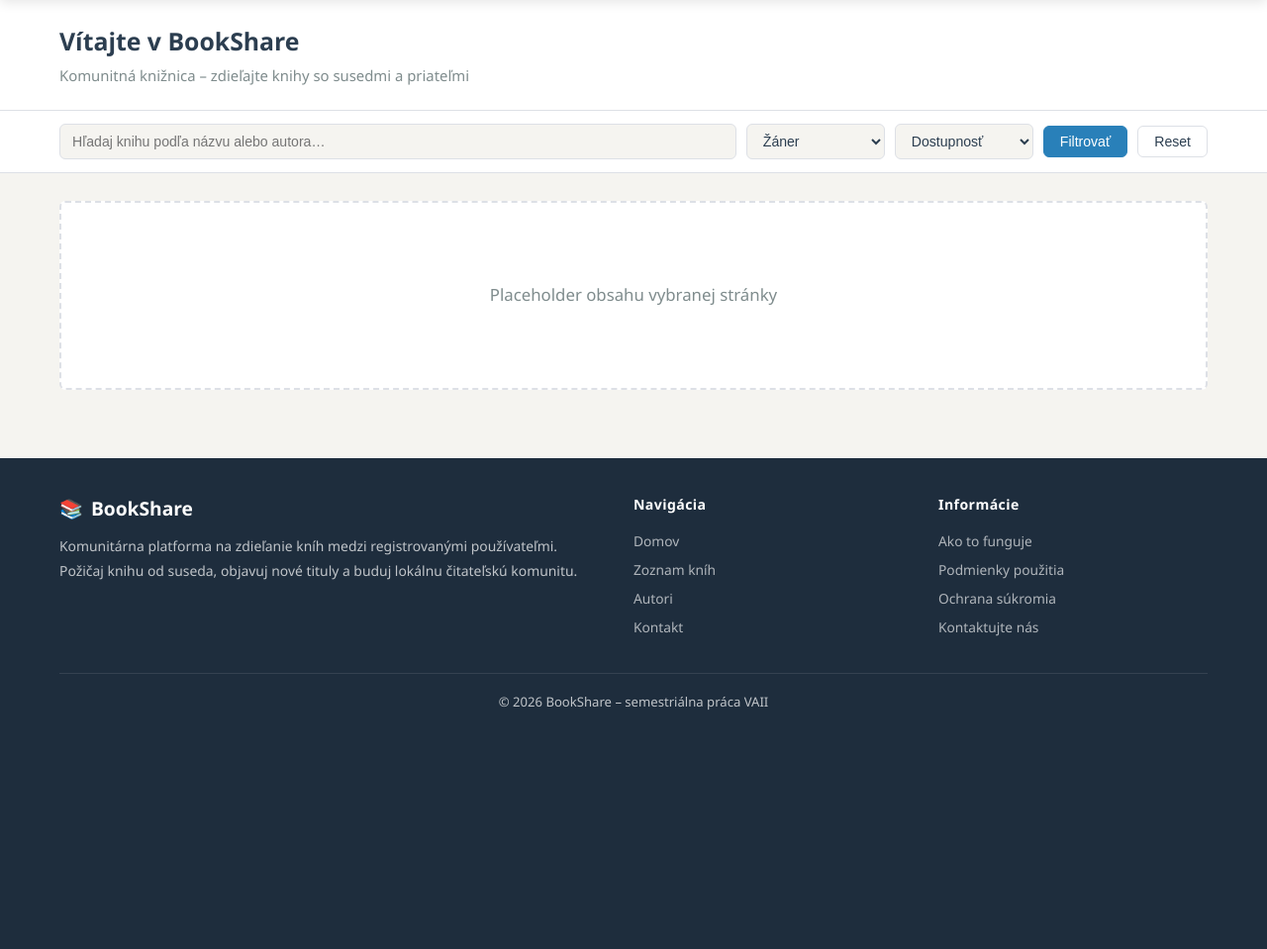
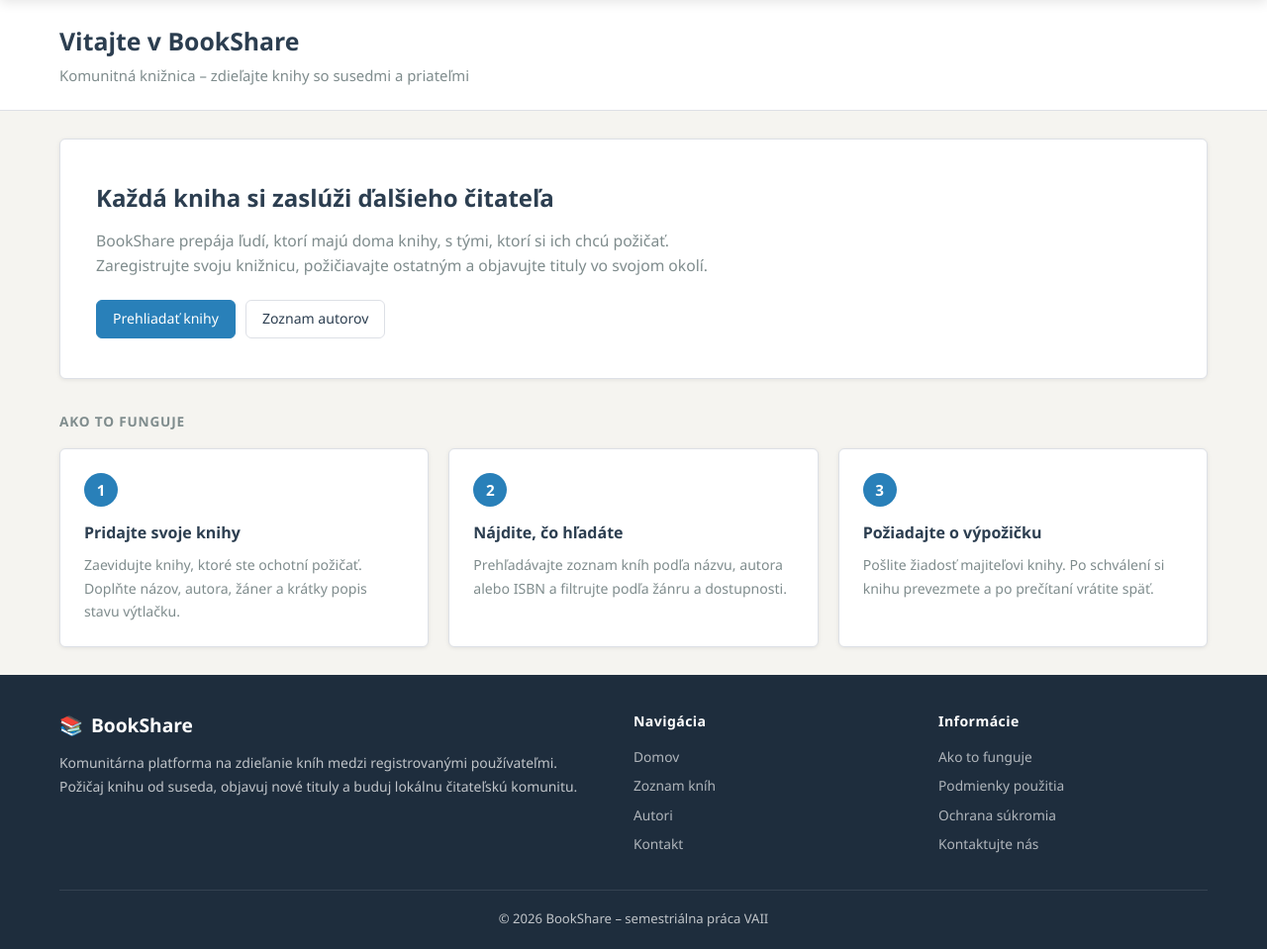
Before and after one commit to ondrejkocun/semestralna-praca-vaii, a PHP site: page / in a window 1280 px wide. Shown: the part 60-1019 px from the top of the page at 99% size. Before the commit the page ends 778 px from the top, so only its background shows below. Run offline with PHP 8.4, Linux system fonts and the light colour scheme; some libraries are stand-ins or nearby versions.

Commit message:
Zadanie 6

```diff
--- a/App/Views/Home/index.view.php
+++ b/App/Views/Home/index.view.php
@@ -4,38 +4,55 @@
 
 <div class="page-heading">
     <div class="container">
-        <h1>Vítajte v BookShare</h1>
+        <h1>Vitajte v BookShare</h1>
         <p>Komunitná knižnica – zdieľajte knihy so susedmi a priateľmi</p>
-    </div>
-</div>
-
-<div class="filter-bar">
-    <div class="container">
-        <div class="filter-bar-inner">
-            <input type="search" placeholder="Hľadaj knihu podľa názvu alebo autora…">
-            <select>
-                <option value="">Žáner</option>
-                <option>Informatika</option>
-                <option>Beletria</option>
-                <option>Sci-fi a fantasy</option>
-                <option>Ekonómia</option>
-                <option>Matematika</option>
-            </select>
-            <select>
-                <option value="">Dostupnosť</option>
-                <option>Dostupná</option>
-                <option>Požičaná</option>
-            </select>
-            <button class="btn btn-primary">Filtrovať</button>
-            <button class="btn btn-ghost">Reset</button>
-        </div>
     </div>
 </div>
 
 <main class="page-body">
     <div class="container">
-        <div class="placeholder-block">
-            <p>Placeholder obsahu vybranej stránky</p>
-        </div>
+
+        <section class="hero">
+            <h2>Každá kniha si zaslúži ďalšieho čitateľa</h2>
+            <p>
+                BookShare prepája ľudí, ktorí majú doma knihy, s tými, ktorí si ich chcú požičať.
+                Zaregistrujte svoju knižnicu, požičiavajte ostatným a objavujte tituly vo svojom okolí.
+            </p>
+            <div class="hero-actions">
+                <a href="<?= $link->url('books.index') ?>" class="btn btn-primary">Prehliadať knihy</a>
+                <a href="<?= $link->url('authors.index') ?>" class="btn btn-ghost">Zoznam autorov</a>
+            </div>
+        </section>
+
+        <section>
+            <p class="section-label">Ako to funguje</p>
+            <div class="steps-grid">
+                <article class="step-card">
+                    <div class="step-number">1</div>
+                    <h3>Pridajte svoje knihy</h3>
+                    <p>
+                        Zaevidujte knihy, ktoré ste ochotní požičať. Doplňte názov, autora, žáner
+                        a krátky popis stavu výtlačku.
+                    </p>
+                </article>
+                <article class="step-card">
+                    <div class="step-number">2</div>
+                    <h3>Nájdite, čo hľadáte</h3>
+                    <p>
+                        Prehľadávajte zoznam kníh podľa názvu, autora alebo ISBN a filtrujte
+                        podľa žánru a dostupnosti.
+                    </p>
+                </article>
+                <article class="step-card">
+                    <div class="step-number">3</div>
+                    <h3>Požiadajte o výpožičku</h3>
+                    <p>
+                        Pošlite žiadosť majiteľovi knihy. Po schválení si knihu prevezmete
+                        a po prečítaní vrátite späť.
+                    </p>
+                </article>
+            </div>
+        </section>
+
     </div>
 </main>
--- a/App/Views/Layouts/root.layout.view.php
+++ b/App/Views/Layouts/root.layout.view.php
@@ -37,7 +37,8 @@ $currentAction     = strtolower($_GET['a'] ?? 'index');
                            class="nav-link <?= $currentController === 'books' ? 'active' : '' ?>">Knihy</a></li>
                     <li><a href="#" class="nav-link">Moje knihy</a></li>
                     <li><a href="#" class="nav-link">V&#253;po&#382;i&#269;ky</a></li>
-                    <li><a href="#" class="nav-link">Autori</a></li>
+                    <li><a href="<?= $link->url('authors.index') ?>"
+                           class="nav-link <?= $currentController === 'authors' ? 'active' : '' ?>">Autori</a></li>
                     <li><a href="<?= $link->url('home.contact') ?>"
                            class="nav-link <?= $currentController === 'home' && $currentAction === 'contact' ? 'active' : '' ?>">Kontakt</a></li>
                 </ul>
@@ -74,7 +75,7 @@ $currentAction     = strtolower($_GET['a'] ?? 'index');
                 <ul class="footer-links">
                     <li><a href="<?= $link->url('home.index') ?>">Domov</a></li>
                     <li><a href="<?= $link->url('books.index') ?>">Zoznam kn&#237;h</a></li>
-                    <li><a href="#">Autori</a></li>
+                    <li><a href="<?= $link->url('authors.index') ?>">Autori</a></li>
                     <li><a href="<?= $link->url('home.contact') ?>">Kontakt</a></li>
                 </ul>
             </div>
--- a/public/css/styl.css
+++ b/public/css/styl.css
@@ -491,6 +491,164 @@ a {
     text-align: center;
 }
 
+/* === Home page hero === */
+.hero {
+    background: var(--surface);
+    border: 1px solid var(--border);
+    border-radius: var(--radius);
+    padding: 40px 36px;
+    margin-bottom: 32px;
+    box-shadow: var(--shadow-sm);
+}
+
+.hero h2 {
+    font-size: 1.5rem;
+    font-weight: 700;
+    margin-bottom: 12px;
+}
+
+.hero p {
+    color: var(--muted);
+    font-size: 0.98rem;
+    max-width: 640px;
+    margin-bottom: 22px;
+}
+
+.hero-actions {
+    display: flex;
+    gap: 10px;
+    flex-wrap: wrap;
+}
+
+/* === Steps grid (home page) === */
+.steps-grid {
+    display: grid;
+    grid-template-columns: repeat(3, 1fr);
+    gap: 20px;
+}
+
+.step-card {
+    background: var(--surface);
+    border: 1px solid var(--border);
+    border-radius: var(--radius);
+    padding: 24px;
+    box-shadow: var(--shadow-sm);
+}
+
+.step-number {
+    width: 34px;
+    height: 34px;
+    border-radius: 50%;
+    background: var(--primary);
+    color: #fff;
+    display: flex;
+    align-items: center;
+    justify-content: center;
+    font-weight: 700;
+    font-size: 0.95rem;
+    margin-bottom: 14px;
+}
+
+.step-card h3 {
+    font-size: 1rem;
+    font-weight: 600;
+    margin-bottom: 8px;
+}
+
+.step-card p {
+    font-size: 0.88rem;
+    color: var(--muted);
+    line-height: 1.65;
+}
+
+/* === Data table (CRUD list) === */
+.data-table {
+    width: 100%;
+    border-collapse: collapse;
+    background: var(--surface);
+    border: 1px solid var(--border);
+    border-radius: var(--radius);
+    overflow: hidden;
+    box-shadow: var(--shadow-sm);
+}
+
+.data-table th,
+.data-table td {
+    padding: 12px 16px;
+    text-align: left;
+    border-bottom: 1px solid var(--border);
+    font-size: 0.9rem;
+}
+
+.data-table th {
+    background: var(--bg);
+    font-weight: 600;
+    color: var(--muted);
+    font-size: 0.78rem;
+    text-transform: uppercase;
+    letter-spacing: 0.05em;
+}
+
+.data-table tbody tr:last-child td {
+    border-bottom: none;
+}
+
+.data-table tbody tr:hover td {
+    background: var(--bg);
+}
+
+.col-actions {
+    width: 1%;
+    white-space: nowrap;
+}
+
+.table-actions {
+    display: flex;
+    gap: 6px;
+    align-items: center;
+}
+
+.table-summary {
+    margin-top: 14px;
+    font-size: 0.88rem;
+    color: var(--muted);
+}
+
+.text-muted {
+    color: var(--muted);
+    font-style: italic;
+}
+
+/* === Form card (CRUD create / edit) === */
+.form-card {
+    background: var(--surface);
+    border: 1px solid var(--border);
+    border-radius: var(--radius);
+    box-shadow: var(--shadow-sm);
+    padding: 28px 32px;
+    max-width: 520px;
+}
+
+.form-actions {
+    display: flex;
+    gap: 10px;
+    margin-top: 24px;
+}
+
+/* === Alerts === */
+.alert {
+    padding: 11px 15px;
+    border-radius: var(--radius);
+    font-size: 0.89rem;
+    margin-bottom: 18px;
+}
+
+.alert-error {
+    background: #fdecea;
+    color: var(--borrowed);
+    border: 1px solid #f5c6c6;
+}
+
 /* === Auth pages (login / logout) === */
 .auth-wrap {
     min-height: 100vh;
```
Also changed, not shown: other parts of public/css/styl.css (+65 -0 lines), App/Controllers/AuthorsController.php (added, +93 -0 lines), App/Models/Author.php (added, +18 -0 lines), App/Views/Authors/create.view.php (added, +45 -0 lines), App/Views/Authors/edit.view.php (added, +45 -0 lines), App/Views/Authors/index.view.php (added, +60 -0 lines), docker/sql/01_schema.sql (+4 -3 lines), docker/sql/02_data.sql (+10 -10 lines).
